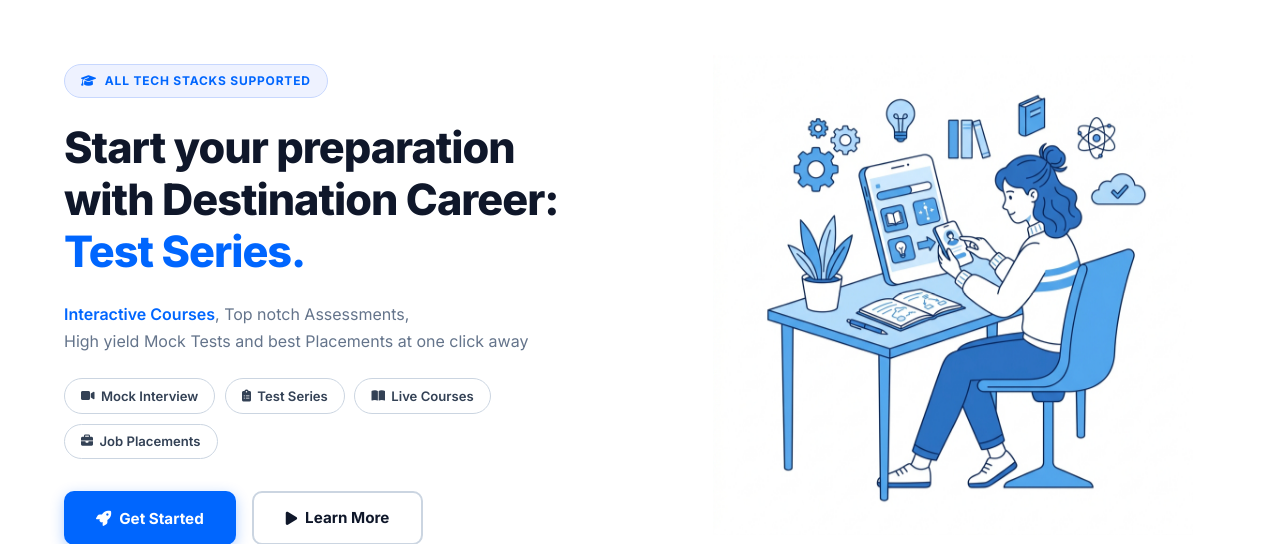
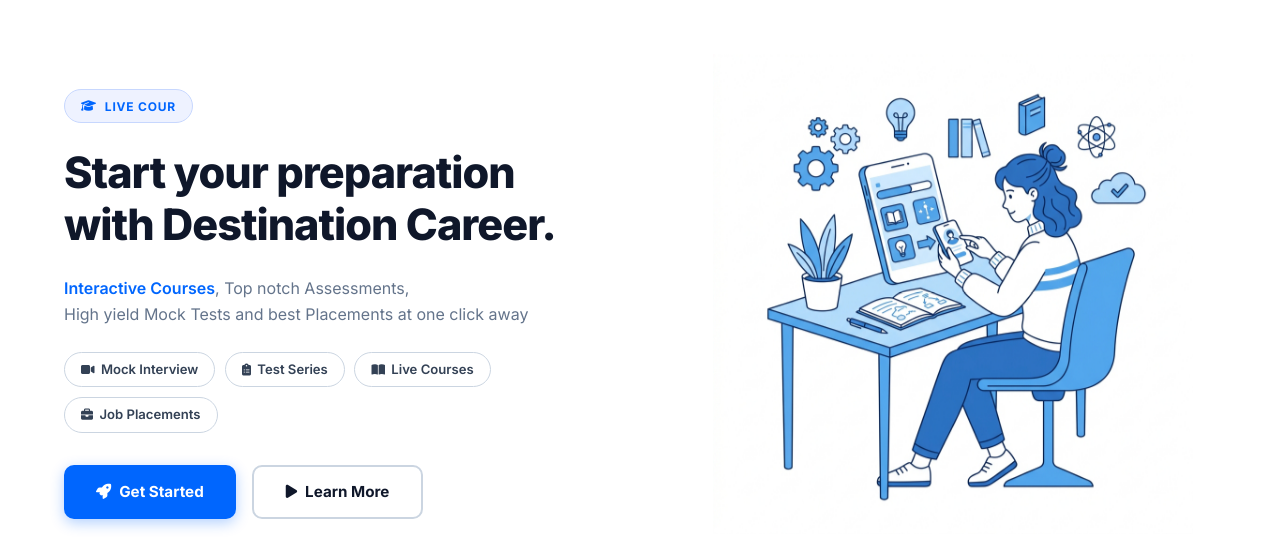
Before and after one commit to Stephen-jd/DC-Hub, a Django app: page / in a window 1280 px wide. Shown: the part 66-610 px from the top of the page. Run offline with Django 4.2, Linux system fonts and the light colour scheme; some libraries are stand-ins or nearby versions.

Commit message:
Move typing animation into hero badge circle

```diff
--- a/templates/accounts/login.html
+++ b/templates/accounts/login.html
@@ -667,11 +667,10 @@
 <section class="lp-hero">
     <div class="hero-left">
         <div class="hero-badge">
-            <i class="fa-solid fa-graduation-cap"></i> All Tech Stacks Supported
+            <i class="fa-solid fa-graduation-cap"></i> <span id="typed-text"></span>
         </div>
         <h1 class="hero-title">
-            Start your preparation<br>with <span class="typed-prefix">Destination Career:</span><br>
-            <span class="typed-word" id="typed-text"></span>
+            Start your preparation<br>with <span class="typed-prefix">Destination Career.</span>
         </h1>
         <p class="hero-subtitle">
             <span>Interactive Courses</span>, Top notch Assessments,<br>
@@ -884,7 +883,7 @@
 {% block extra_js %}
 <script>
     // ── Typed text effect ───────────────────────────────────
-    const words = ['Mock Series.', 'Test Series.', 'Live Courses.', 'Job Placements.'];
+    const words = ['All Tech Stacks Supported', 'Live Courses', 'Mock Interviews', 'Job Placements'];
     let wIdx = 0, cIdx = 0, deleting = false;
     const el = document.getElementById('typed-text');
 
```
